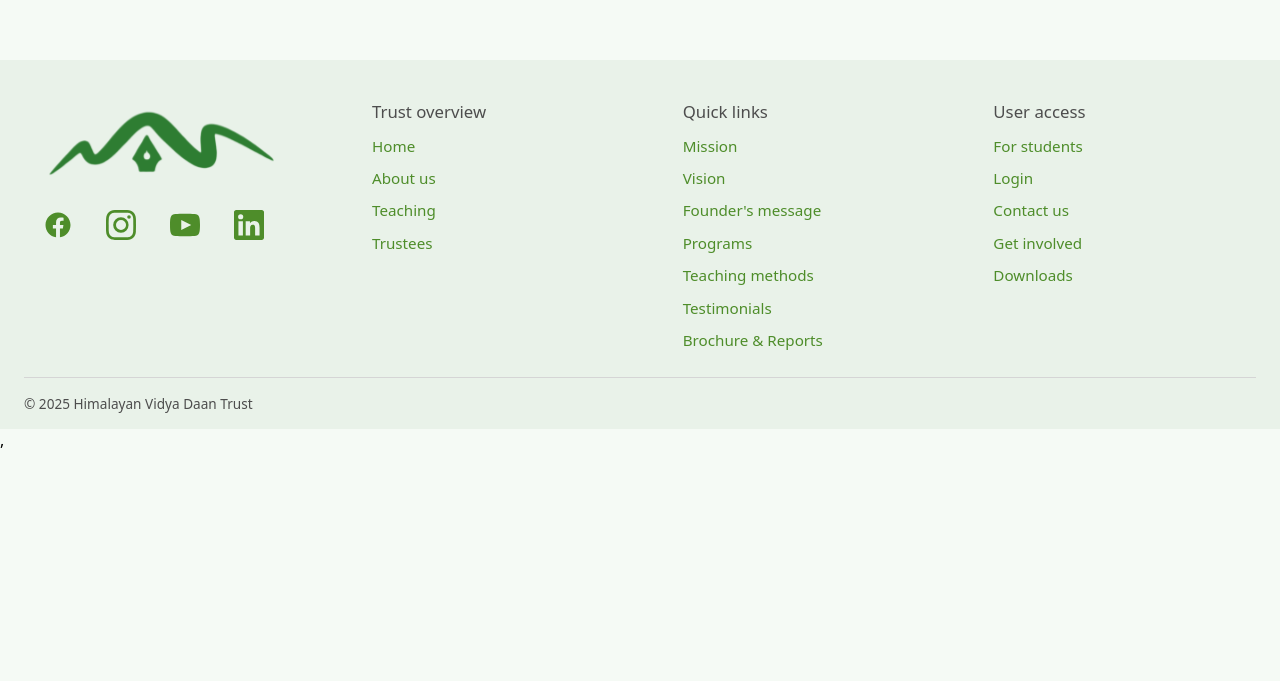
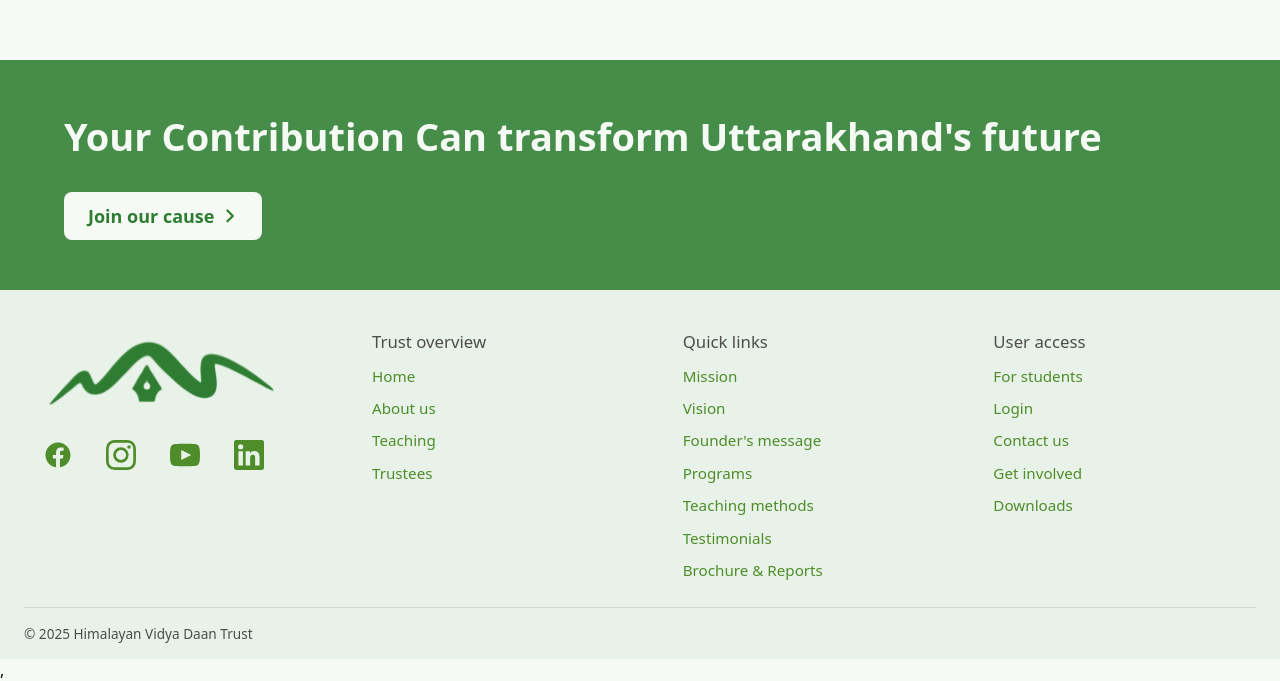
Before and after one commit to tejashvi-kumawat/nss-teaching-web-app, a React (Vite) app in the folder Teaching-app/: page /get-involved in a window 1280 px wide. Shown: the part 1220-1901 px from the top of the page. Before the commit the page ends 1671 px from the top, so only its background shows below. Built offline with nearby package versions, Linux system fonts and the light colour scheme; no server answers.

Commit message:
added contribution banner

```diff
--- a/Teaching-app/src/App.jsx
+++ b/Teaching-app/src/App.jsx
@@ -16,7 +16,7 @@ import Downloads from "./pages/Downloads/Downloads.jsx";
 import { DataContext } from "./store/Data";
 import ContactUs from "./pages/ContactUs/ContactUs.jsx";
 import Teaching from "./pages/Teaching/Teaching.jsx"
-
+import ContributionBanner from "./components/ContributionBanner/ContributionBanner.jsx";
 
 function App() {
   // const { isAuth, workshops } = useContext(DataContext);
@@ -48,6 +48,7 @@ function App() {
             <Route path="/contact-us" element={<ContactUs />} />
             <Route path="/get-involved" element={<GetInvolved />} />
           </Routes>
+          <ContributionBanner/>
           <Footer className="app-footer" />
         </>
       )}
--- /dev/null
+++ b/Teaching-app/src/components/ContributionBanner/ContributionBanner.css
@@ -0,0 +1,45 @@
+.contribution-banner-container {
+    background-color: #478D4A;
+    color: #F5FAF5;
+    padding: 50px 5%;
+    text-align: left;
+}
+
+.contribution-banner-container h1 {
+    font-size: 38px;
+    font-weight: 700;
+    margin-bottom: 30px;
+    max-width: 1421px;
+}
+
+.contribution-banner-container-button {
+    display: inline-flex;
+    align-items: center;
+    background-color: #F5FAF5;
+    color: #2E7D32;
+    padding: 12px 24px;
+    border-radius: 8px;
+    text-decoration: none;
+    font-weight: 700;
+    font-size: 18px;
+    border: none;
+    cursor: pointer;
+    transition: all 0.3s ease;
+}
+
+.contribution-banner-container-button:hover {
+    background-color: #f0f0f0;
+    transform: translateY(-2px);
+    box-shadow: 0 4px 8px rgba(0, 0, 0, 0.1);
+}
+
+.contribution-banner-arrow-icon {
+    display: inline-flex;
+    align-items: center;
+    margin-left: 8px;
+}
+
+.contribution-banner-arrow-icon img {
+    width: 16px;
+    height: 16px;
+}
--- /dev/null
+++ b/Teaching-app/src/components/ContributionBanner/ContributionBanner.jsx
@@ -0,0 +1,28 @@
+import React from 'react'
+import { Link } from 'react-router-dom';
+import greaterthanicon from '../../assets/greaterthan-icon.svg'
+import './ContributionBanner.css'
+
+const ContributionBanner = () => {
+    return (
+        <div className='contribution-banner-container'>
+            <h1>
+                Your Contribution Can transform Uttarakhand's future
+            </h1>
+            <Link
+                to="/get-involved"
+                className='contribution-banner-container-button'
+                onClick={() => window.scrollTo(0, 0)}
+            >
+                <span>
+                    Join our cause
+                </span>
+                <span className='contribution-banner-arrow-icon'>
+                    <img src={greaterthanicon} alt="arrow icon" />
+                </span>
+            </Link>
+        </div>
+    )
+}
+
+export default ContributionBanner;
```
